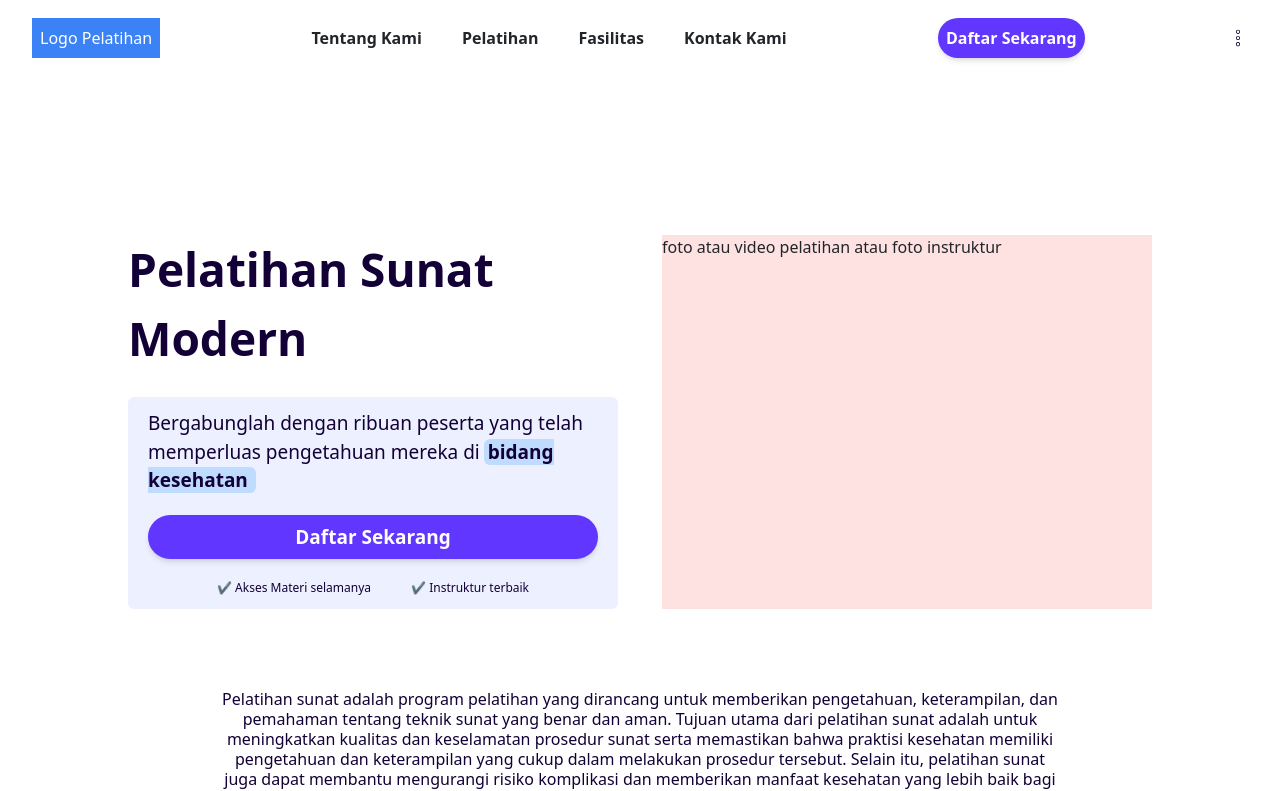
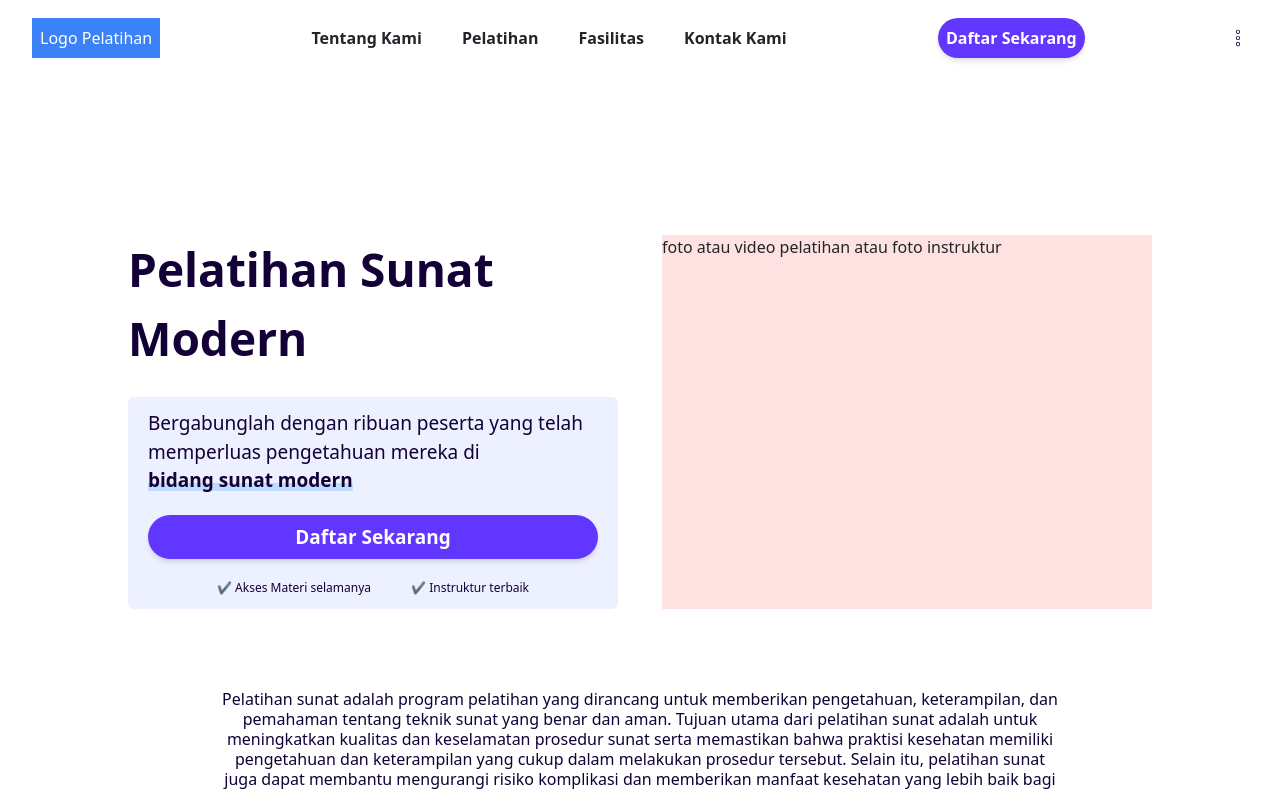
Before and after one commit to nidamuna/landingpage-1, a React (Create React App) app: page / in a window 1280 px wide. Shown: the top 791 px of the page. Built offline with nearby package versions, Linux system fonts and the light colour scheme.

Commit message:
add stabilo css

```diff
--- a/src/component/Herosection.jsx
+++ b/src/component/Herosection.jsx
@@ -14,9 +14,10 @@ const Herosection = () => {
               <p>
                 Bergabunglah dengan ribuan peserta yang telah memperluas pengetahuan
                 mereka di
-                <span className='bg-blue-200 pl-1 pr-2 rounded-md font-semibold ml-1'>
-                  bidang kesehatan
-                </span>
+                <br/>
+                <strongs className='stabs font-semibold'>
+                  bidang sunat modern
+                </strongs>
               </p>
               <button className='bg-[#6136ff] hover:bg-[#0a58ca] rounded-full text-white font-semibold p-2 shadow-md mt-5 w-full'>
                 Daftar Sekarang
--- a/src/index.css
+++ b/src/index.css
@@ -1,3 +1,7 @@
 @tailwind base;
 @tailwind components;
 @tailwind utilities;
+
+.stabs {
+    @apply bg-[linear-gradient(120deg,#BFDBFE,#BFDBFE)] bg-no-repeat bg-colors bg-[0_88%] font-[inherit];
+  }
--- a/tailwind.config.js
+++ b/tailwind.config.js
@@ -14,6 +14,9 @@ module.exports = {
 
       'lg': '1024px',
       // => @media (min-width: 1024px) { ... }
+    },
+    backgroundSize: {
+      'colors': '100% 0.5rem',
     }
   },
   plugins: [],
```
